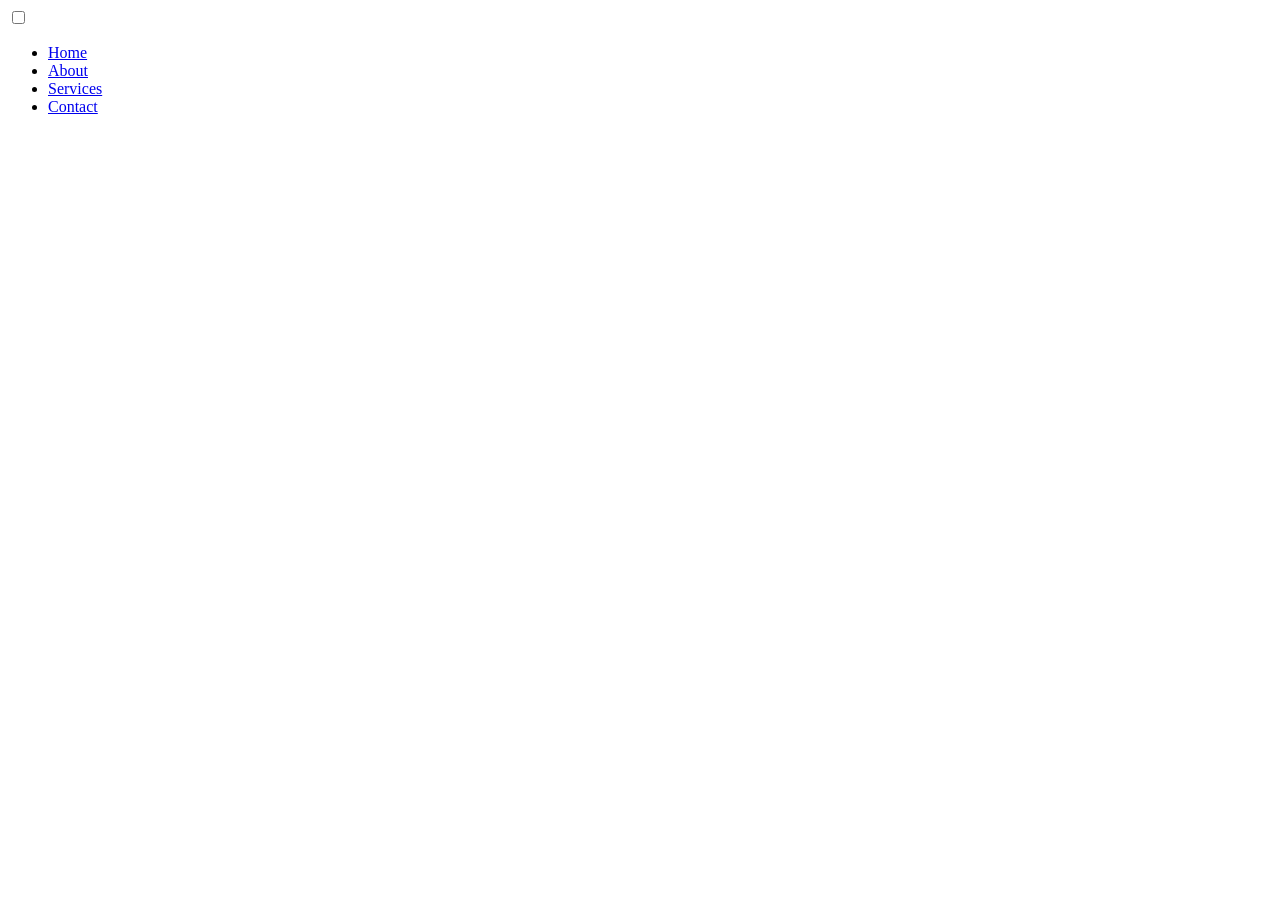
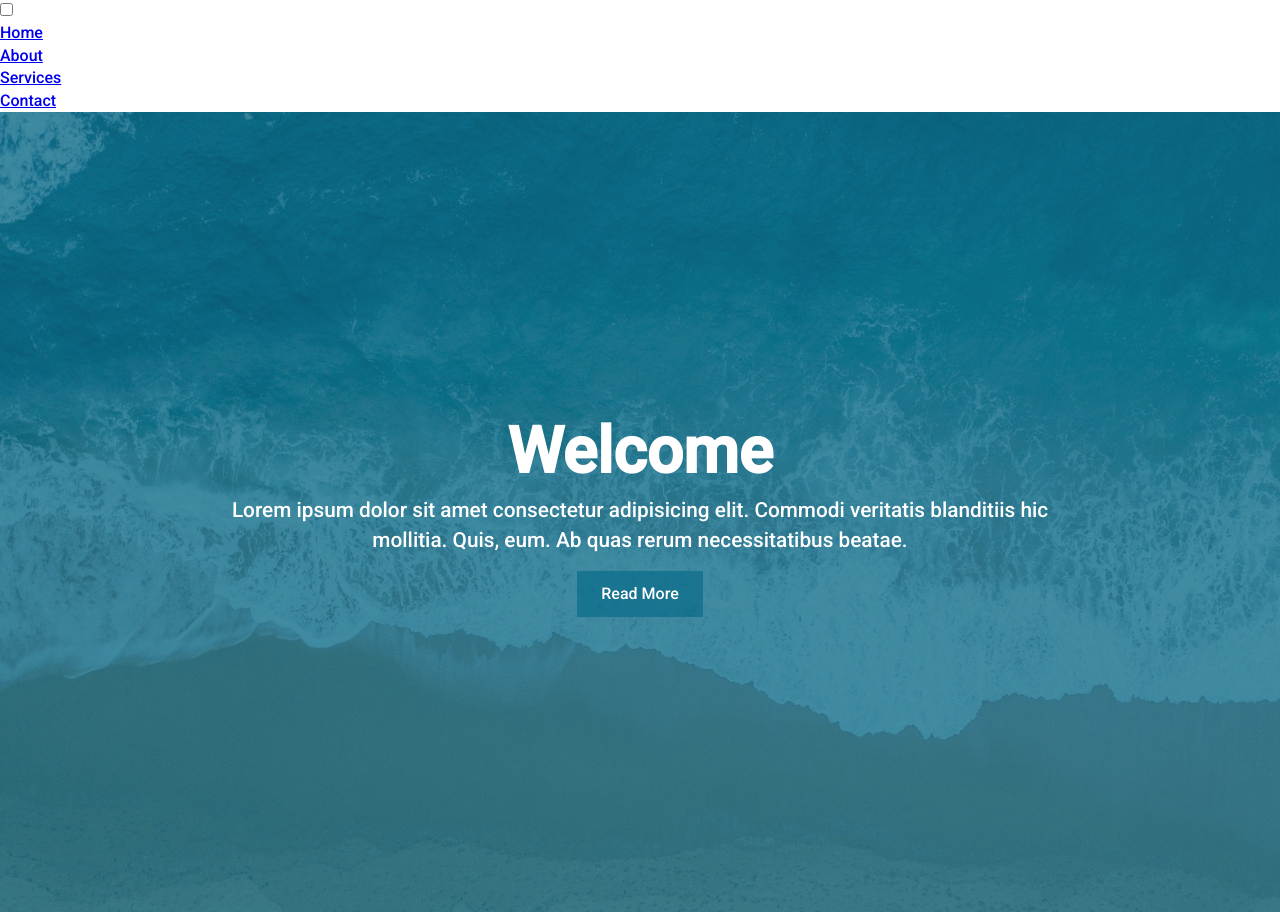
Before and after one commit to iamZlatika/check-box-menu, a plain HTML site: page index.html in a window 1280 px wide. Before the commit the page ends 800 px from the top, so only its background shows below. Drawn offline with Linux system fonts and the light colour scheme.

Commit message:
Add styling for main page

```diff
--- a/css/style.css
+++ b/css/style.css
@@ -0,0 +1,73 @@
+:root {
+  --primary-color: rgba(13, 110, 139, 0.75);
+  --secondary-color: rgba(229, 148, 0, 0.9);
+  --overlay-color: rgba(24, 29, 51, 0.85);
+  --menu-speed: 0.75s;
+}
+
+
+*{
+    margin: 0;
+    padding: 0;
+    box-sizing: border-box;
+}
+
+body{
+    font-family: 'Roboto', sans-serif;
+    line-height: 1.4;
+}
+
+.container{
+    width: 960px;
+    margin: auto;
+    overflow: hidden;
+    padding: 0 2rem;
+}
+#showcase{
+    background: var(--primary-color);
+    color: #fff;
+    height: 100vh;
+    position: relative;
+}
+
+#showcase:before{
+content: '';
+background: url('../img/showcase.jpg') no-repeat center center/cover;
+position: absolute;
+top: 0;
+left: 0;
+width: 100%;
+height: 100%;
+z-index: -1;
+}
+
+#showcase .showcase-container{
+    display: flex;
+    flex-direction: column;
+    align-items: center;
+    justify-content: center;
+    text-align: center;
+    height: 100%;
+}
+#showcase h1{
+    font-size: 4rem;
+}
+
+#showcase p{
+    font-size: 1.3rem;
+}
+
+.btn{
+    display: inline-block;
+    border: none;
+    background: var(--primary-color);
+    color: #fff;
+    padding: 0.75rem 1.5rem;
+    margin-top: 1rem;
+    transition: all 1s ease-in-out;
+    text-decoration: none;
+}
+
+.btn:hover{
+    opacity: 0.7;
+}
--- a/index.html
+++ b/index.html
@@ -3,7 +3,8 @@
 <head>
     <meta charset="UTF-8">
     <meta name="viewport" content="width=device-width, initial-scale=1.0">
-
+    <link rel="preconnect" href="https://fonts.gstatic.com">
+    <link href="https://fonts.googleapis.com/css2?family=Roboto:wght@500&display=swap" rel="stylesheet">
     <link rel="stylesheet" href="css/style.css">
     <link rel="stylesheet" href="css/menu.css">
     <title>Hamburger Menu Overlay</title>
@@ -24,5 +25,12 @@
             </div>
         </div>
     </div>
+    <header id="showcase">
+        <div class="container showcase-container">
+            <h1>Welcome</h1>
+            <p>Lorem ipsum dolor sit amet consectetur adipisicing elit. Commodi veritatis blanditiis hic mollitia. Quis, eum. Ab quas rerum necessitatibus beatae.</p>
+            <a href="" class="btn">Read More</a>
+        </div>
+    </header>
 </body>
 </html>
```
